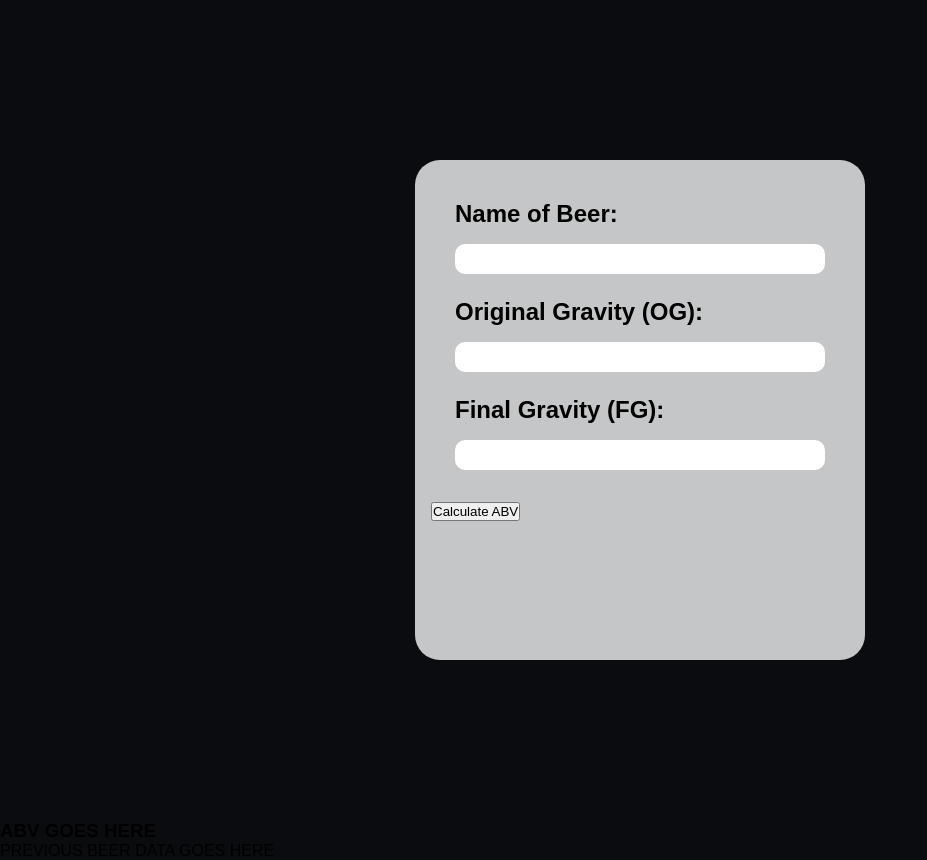
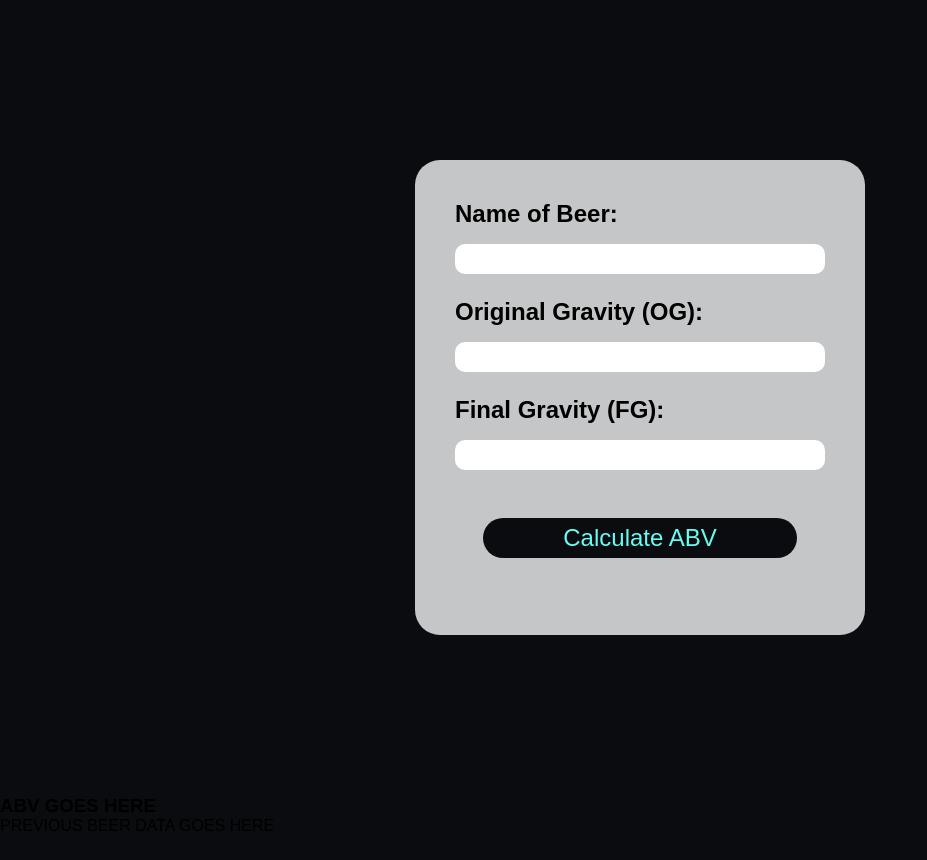
Before and after one commit to jceb30198/BruBook, a React (Create React App) app in the folder client/: page / in a window 1280 px wide. Shown: the whole page, without its empty margins (0-927 px from the left). After the commit the page ends 835 px from the top, so only its background shows below. Built offline with nearby package versions, Linux system fonts and the light colour scheme.

Commit message:
Finished the MVP for the form card and everything inside of it.

```diff
--- a/client/src/App.css
+++ b/client/src/App.css
@@ -18,7 +18,7 @@ body{
 
 .form {
   max-width: 450px;
-  height: 500px;
+  height: 475px;
   margin: 20vh auto;
   padding: 1rem;
   border-radius: 25px;
@@ -43,4 +43,18 @@ body{
   height: 30px;
   margin: 1rem auto;
   outline-color: var(--secondary);
+  font-size: 1.2rem;
 }
+
+form > input {
+  border-radius: 25px;
+  margin: 0 auto;
+  margin-top: 3rem;
+  display: block;
+  border: none;
+  font-size: 1.5rem;
+  height: 2.5rem;
+  width: 75%;
+  background-color: var(--dark);
+  color: var(--primary)
+}
```
